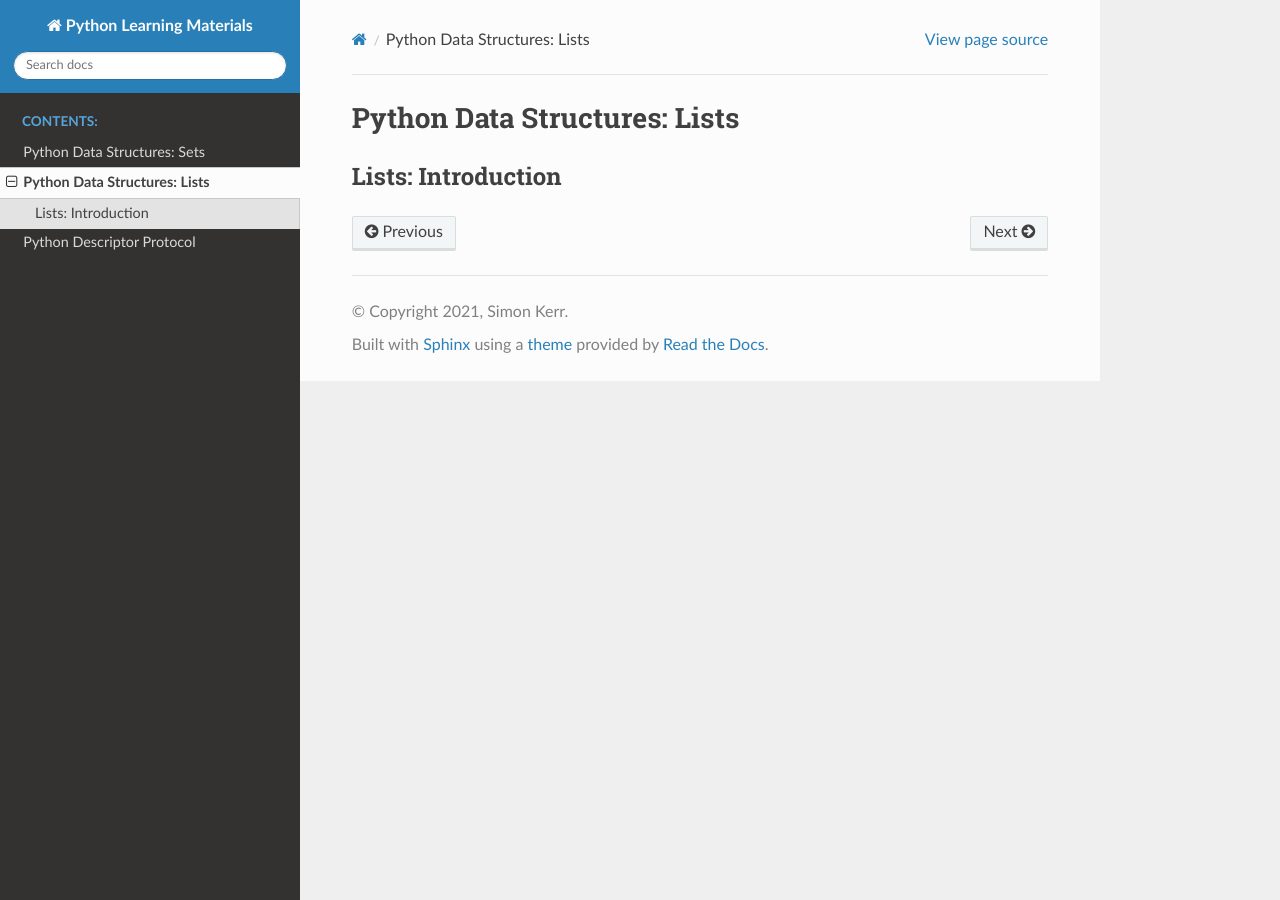
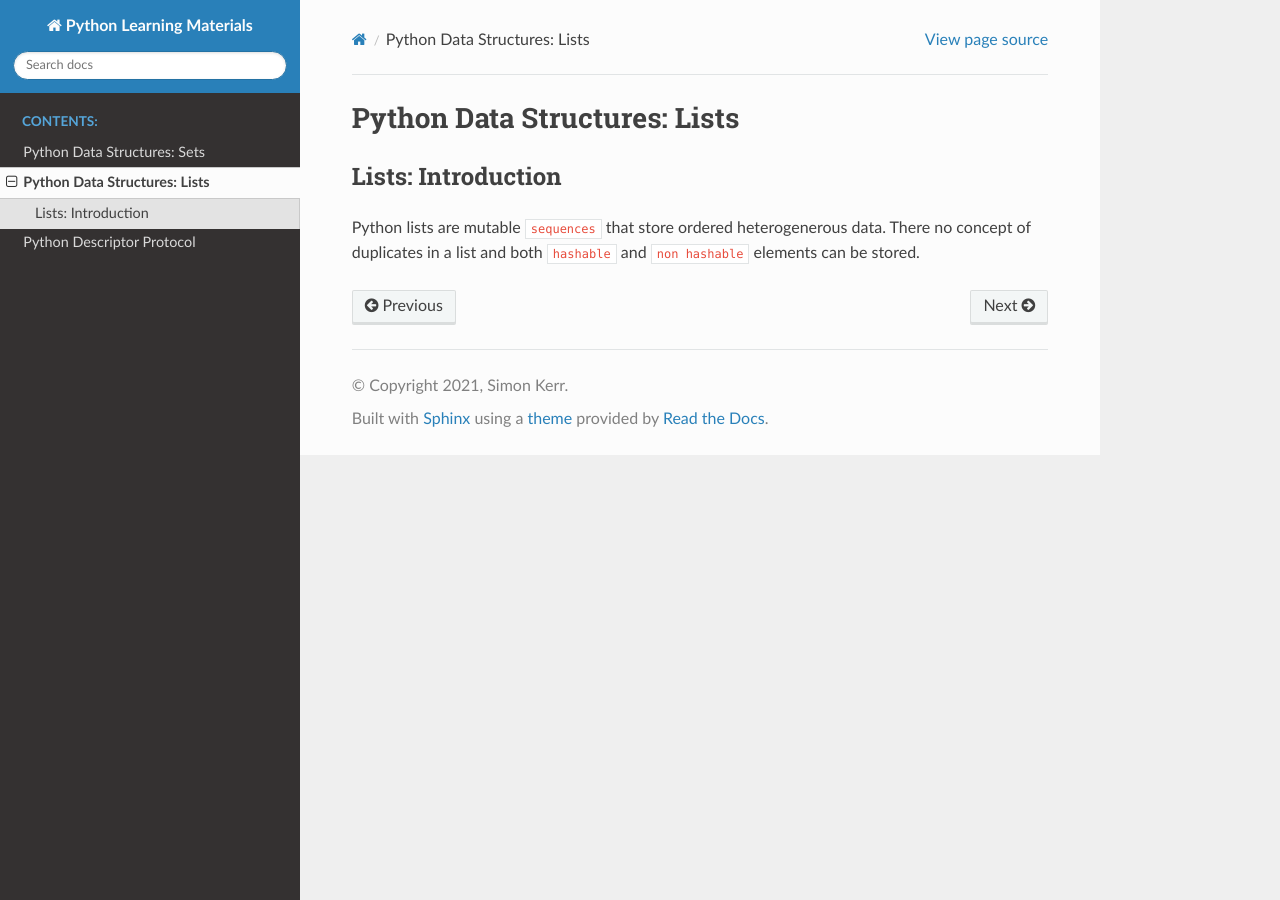
Before and after one commit to symonk/pydocs, a Sphinx documentation site: the page built from docs/source/_data_structures/lists.rst, in a window 1280 px wide. Built offline with Sphinx 7.4.7 and the Read the Docs theme 2.0.0, drawn with Linux system fonts in a browser that asks for light colours.

Commit message:
add introduction to lists

```diff
--- a/docs/source/_data_structures/lists.rst
+++ b/docs/source/_data_structures/lists.rst
@@ -3,3 +3,6 @@
 
 Lists: Introduction
 --------------------
+
+Python lists are mutable ``sequences`` that store ordered heterogenerous data.  There no concept of duplicates
+in a list and both ``hashable`` and ``non hashable`` elements can be stored.
```
